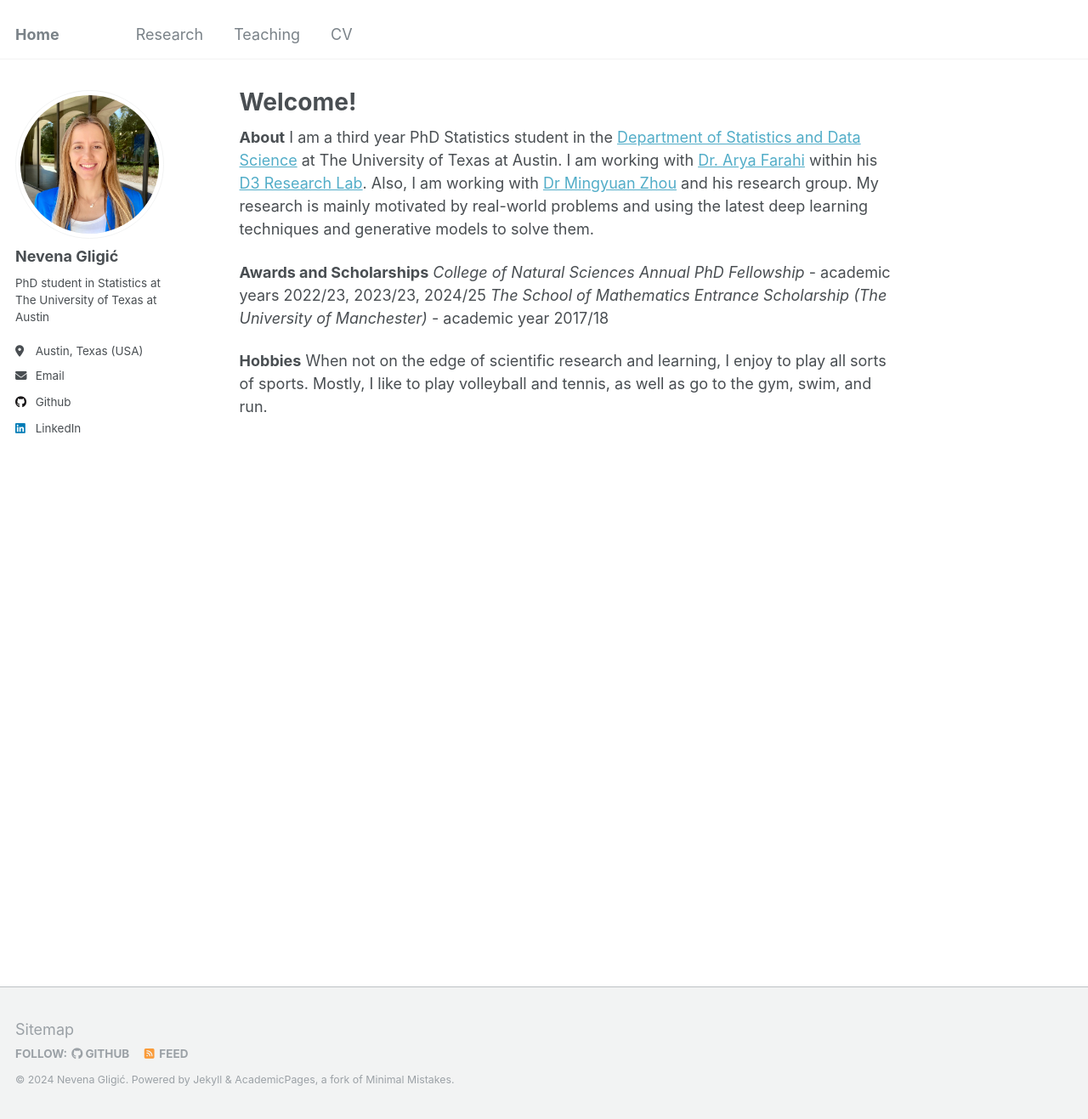
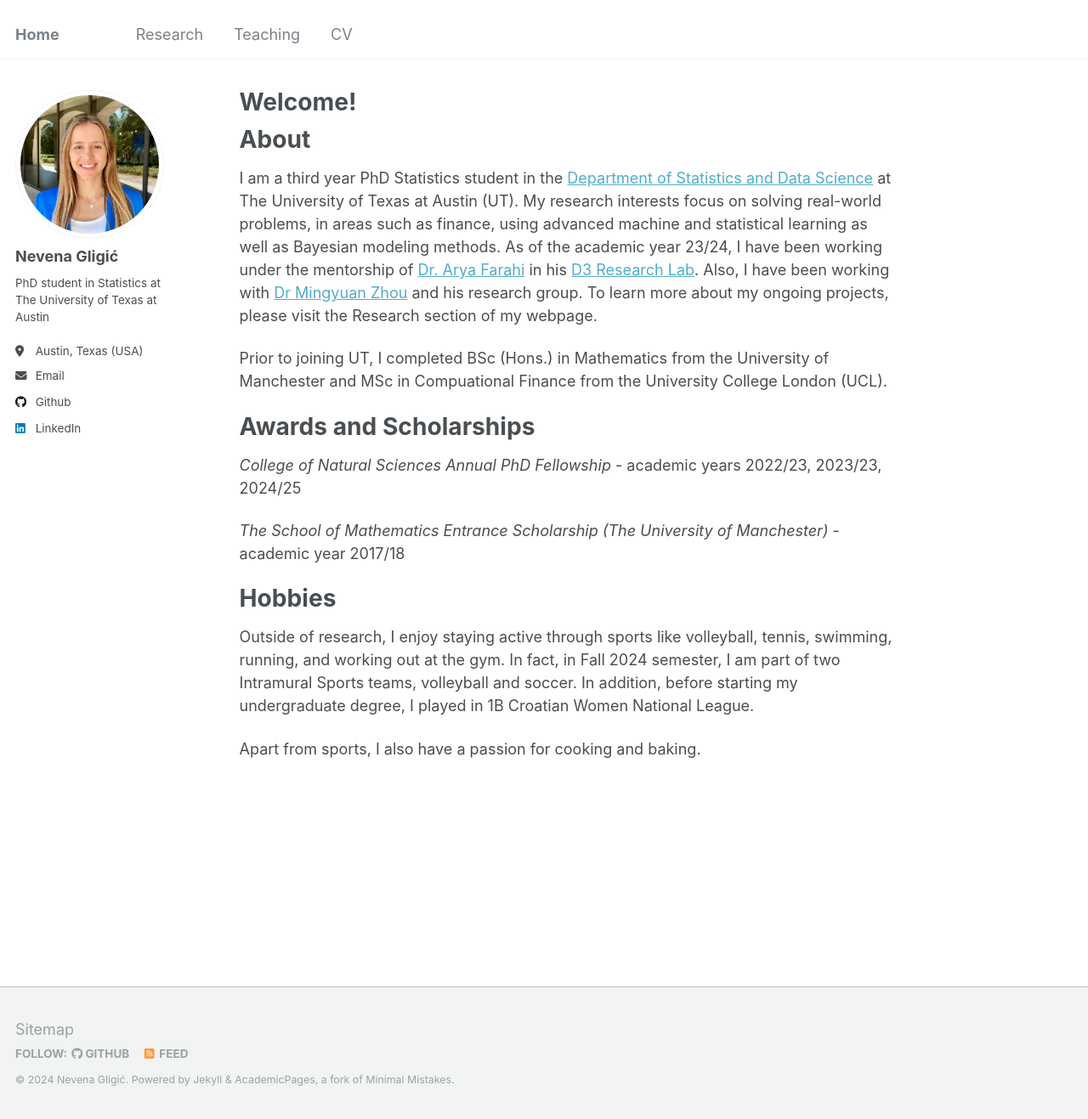
Before and after one commit to NevenaGligic/ngligic, a Jekyll site: the page built from _pages/about.md, in a window 1280 px wide and 1317 px high. Shown: the whole window at 85% size. Built offline with Jekyll 4.4.1, drawn with Linux system fonts in a browser that asks for light colours.

Commit message:
Update about.md

```diff
--- a/_pages/about.md
+++ b/_pages/about.md
@@ -7,15 +7,24 @@ redirect_from:
   - /about.html
 ---
 
-**About**
-I am a third year PhD Statistics student in the [Department of Statistics and Data Science](https://stat.utexas.edu/directory/nevena-gligic) at The University of Texas at Austin.
-I am working with [Dr. Arya Farahi](https://afarahi.github.io/Our-Team.html) within his [D3 Research Lab](https://afarahi.github.io).
-Also, I am working with [Dr Mingyuan Zhou](https://mingyuanzhou.github.io) and his research group.
-My research is mainly motivated by real-world problems and using the latest deep learning techniques and generative models to solve them.
+About
+====
+I am a third year PhD Statistics student in the [Department of Statistics and Data Science](https://stat.utexas.edu/directory/nevena-gligic) at The University of Texas at Austin (UT).
+My research interests focus on solving real-world problems, in areas such as finance, using advanced machine and statistical learning as well as Bayesian modeling methods.
+As of the academic year 23/24, I have been working under the mentorship of [Dr. Arya Farahi](https://afarahi.github.io/Our-Team.html) in his [D3 Research Lab](https://afarahi.github.io).
+Also, I have been working with [Dr Mingyuan Zhou](https://mingyuanzhou.github.io) and his research group.
+To learn more about my ongoing projects, please visit the Research section of my webpage.
 
-**Awards and Scholarships**
+Prior to joining UT, I completed BSc (Hons.) in Mathematics from the University of Manchester and MSc in Compuational Finance from the University College London (UCL).
+
+Awards and Scholarships
+====
 *College of Natural Sciences Annual PhD Fellowship* - academic years 2022/23, 2023/23, 2024/25
+
 *The School of Mathematics Entrance Scholarship (The University of Manchester)* - academic year 2017/18
 
-**Hobbies**
-When not on the edge of scientific research and learning, I enjoy to play all sorts of sports. Mostly, I like to play volleyball and tennis, as well as go to the gym, swim, and run.
+Hobbies
+====
+Outside of research, I enjoy staying active through sports like volleyball, tennis, swimming, running, and working out at the gym. In fact, in Fall 2024 semester, I am part of two Intramural Sports teams, volleyball and soccer. In addition, before starting my undergraduate degree, I played in 1B Croatian Women National League.
+
+Apart from sports, I also have a passion for cooking and baking.
```
